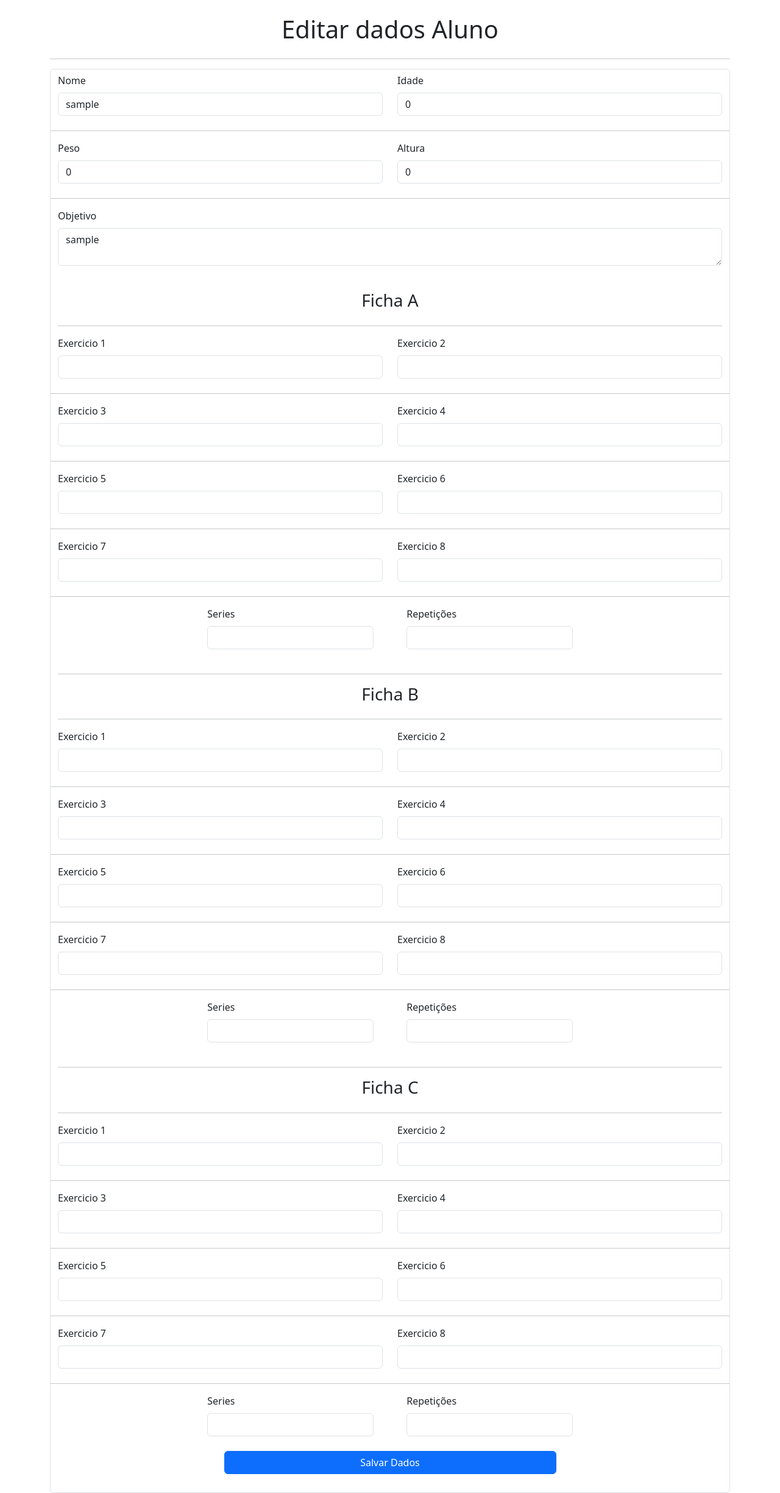
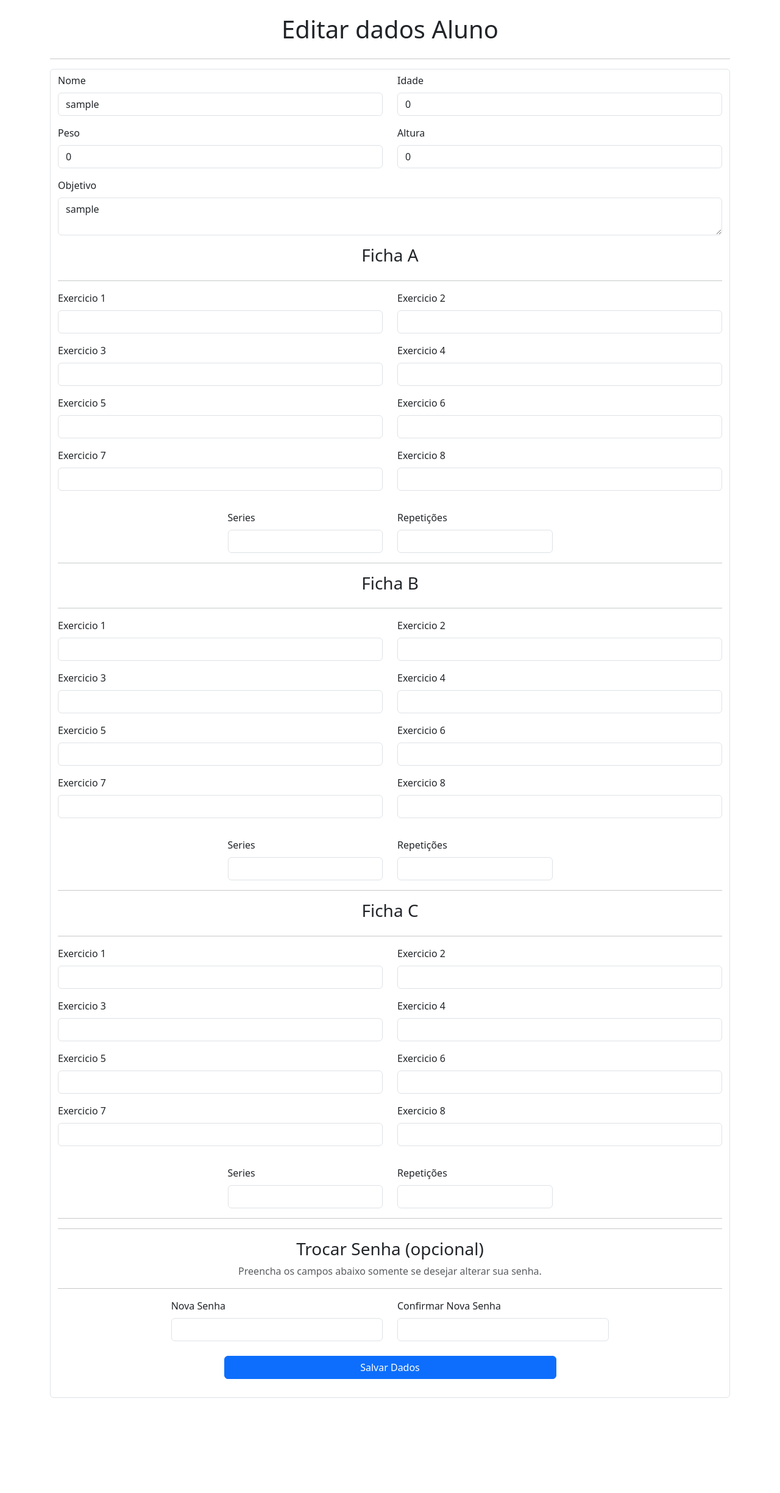
Before and after one commit to Necro-ws/FlaskGYMProject, a Flask app: page /editar_dados/1 in a window 1280 px wide. Shown: the part 56-2505 px from the top of the page at 61% size. After the commit the page ends 2349 px from the top, so only its background shows below. Run offline with Flask 3, Linux system fonts and the light colour scheme; the visitor is signed in with stand-in values (Sample User, id 1); data that the repository does not hold is empty.

Commit message:
Password change added

```diff
--- a/academia_app/routes.py
+++ b/academia_app/routes.py
@@ -1,7 +1,8 @@
-from flask import render_template, request, redirect, Blueprint, url_for, abort
 from academia_app import db
+from flask import render_template, request, redirect, url_for, abort
 from .models import Dados_alunos, Ficha_A, Serie_Reps_A, Ficha_B, Serie_Reps_B, Ficha_C, Serie_Reps_C
 from flask import current_app as app
+
 from flask_login import login_user, logout_user, login_required, current_user
 
 @app.route("/")
@@ -51,6 +52,8 @@ def fichas_alunos(id):
     if current_user.role != 'admin' and current_user.id != id:
         abort(403)
 
+    aluno = Dados_alunos.query.get_or_404(id)
+
     ficha_aluno_a = Ficha_A.query.filter_by(user_id=id).first()
     serie_rep_a = Serie_Reps_A.query.filter_by(user_id=id).first()
     ficha_aluno_b = Ficha_B.query.filter_by(user_id=id).first()
@@ -59,6 +62,7 @@ def fichas_alunos(id):
     serie_rep_c = Serie_Reps_C.query.filter_by(user_id=id).first()
 
     return render_template("ficha.htm",
+                           aluno=aluno,
                            ficha_aluno_a=ficha_aluno_a, serie_rep_a=serie_rep_a,
                            ficha_aluno_b=ficha_aluno_b, serie_rep_b=serie_rep_b,
                            ficha_aluno_c=ficha_aluno_c, serie_rep_c=serie_rep_c)
@@ -111,16 +115,31 @@ def editar_dados(id):
     if current_user.role != 'admin' and current_user.id != id:
         abort(403)
 
+    aluno = Dados_alunos.query.get_or_404(id)
+
     if request.method == 'POST':
         dados_editados = request.form
 
-        aluno = Dados_alunos.query.get(id)
-        ficha_a = Ficha_A.query.filter_by(user_id=id).first()
-        serie_rep_a = Serie_Reps_A.query.filter_by(user_id=id).first()
-        ficha_b = Ficha_B.query.filter_by(user_id=id).first()
-        serie_rep_b = Serie_Reps_B.query.filter_by(user_id=id).first()
-        ficha_c = Ficha_C.query.filter_by(user_id=id).first()
-        serie_rep_c = Serie_Reps_C.query.filter_by(user_id=id).first()
+        nova_senha = dados_editados.get('nova_senha')
+        confirmar_senha = dados_editados.get('confirmar_senha')
+
+        if nova_senha:
+            if nova_senha != confirmar_senha:
+                status = {"type": "erro", "message": "As novas senhas não coincidem. Nenhuma alteração foi salva."}
+
+                ficha_aluno_a = Ficha_A.query.filter_by(user_id=id).first()
+                serie_rep_a = Serie_Reps_A.query.filter_by(user_id=id).first()
+                ficha_aluno_b = Ficha_B.query.filter_by(user_id=id).first()
+                serie_rep_b = Serie_Reps_B.query.filter_by(user_id=id).first()
+                ficha_aluno_c = Ficha_C.query.filter_by(user_id=id).first()
+                serie_rep_c = Serie_Reps_C.query.filter_by(user_id=id).first()
+
+                return render_template("editar_dados.htm", status=status,
+                                       dados_aluno=aluno, ficha_aluno_a=ficha_aluno_a, serie_rep_a=serie_rep_a,
+                                       ficha_aluno_b=ficha_aluno_b, serie_rep_b=serie_rep_b,
+                                       ficha_aluno_c=ficha_aluno_c, serie_rep_c=serie_rep_c)
+            else:
+                aluno.set_password(nova_senha)
 
         aluno.nome = dados_editados["nome"]
         aluno.idade = dados_editados["idade"]
@@ -128,6 +147,10 @@ def editar_dados(id):
         aluno.altura = dados_editados["altura"]
         aluno.objetivo = dados_editados["objetivo"]
 
+        ficha_a = Ficha_A.query.filter_by(user_id=id).first()
+        if not ficha_a:
+            ficha_a = Ficha_A(user_id=id)
+            db.session.add(ficha_a)
         ficha_a.ex_1 = dados_editados["ex_1_a"]
         ficha_a.ex_2 = dados_editados["ex_2_a"]
         ficha_a.ex_3 = dados_editados["ex_3_a"]
@@ -137,9 +160,17 @@ def editar_dados(id):
         ficha_a.ex_7 = dados_editados["ex_7_a"]
         ficha_a.ex_8 = dados_editados["ex_8_a"]
 
+        serie_rep_a = Serie_Reps_A.query.filter_by(user_id=id).first()
+        if not serie_rep_a:
+            serie_rep_a = Serie_Reps_A(user_id=id)
+            db.session.add(serie_rep_a)
         serie_rep_a.serie_A = dados_editados["series_a"]
         serie_rep_a.repeticoes_A = dados_editados["repeticoes_a"]
 
+        ficha_b = Ficha_B.query.filter_by(user_id=id).first()
+        if not ficha_b:
+            ficha_b = Ficha_B(user_id=id)
+            db.session.add(ficha_b)
         ficha_b.ex_1 = dados_editados["ex_1_b"]
         ficha_b.ex_2 = dados_editados["ex_2_b"]
         ficha_b.ex_3 = dados_editados["ex_3_b"]
@@ -149,9 +180,17 @@ def editar_dados(id):
         ficha_b.ex_7 = dados_editados["ex_7_b"]
         ficha_b.ex_8 = dados_editados["ex_8_b"]
 
+        serie_rep_b = Serie_Reps_B.query.filter_by(user_id=id).first()
+        if not serie_rep_b:
+            serie_rep_b = Serie_Reps_B(user_id=id)
+            db.session.add(serie_rep_b)
         serie_rep_b.serie_B = dados_editados["series_b"]
         serie_rep_b.repeticoes_B = dados_editados["repeticoes_b"]
 
+        ficha_c = Ficha_C.query.filter_by(user_id=id).first()
+        if not ficha_c:
+            ficha_c = Ficha_C(user_id=id)
+            db.session.add(ficha_c)
         ficha_c.ex_1 = dados_editados["ex_1_c"]
         ficha_c.ex_2 = dados_editados["ex_2_c"]
         ficha_c.ex_3 = dados_editados["ex_3_c"]
@@ -161,14 +200,21 @@ def editar_dados(id):
         ficha_c.ex_7 = dados_editados["ex_7_c"]
         ficha_c.ex_8 = dados_editados["ex_8_c"]
 
+        serie_rep_c = Serie_Reps_C.query.filter_by(user_id=id).first()
+        if not serie_rep_c:
+            serie_rep_c = Serie_Reps_C(user_id=id)
+            db.session.add(serie_rep_c)
         serie_rep_c.serie_C = dados_editados["series_c"]
         serie_rep_c.repeticoes_C = dados_editados["repeticoes_c"]
 
         db.session.commit()
-        return redirect("/alunos")
+
+        if current_user.role == 'admin':
+            return redirect(url_for('alunos'))
+        else:
+            return redirect(url_for('fichas_alunos', id=id))
 
     else:
-        dados_aluno = Dados_alunos.query.get_or_404(id)
         ficha_aluno_a = Ficha_A.query.filter_by(user_id=id).first()
         serie_rep_a = Serie_Reps_A.query.filter_by(user_id=id).first()
         ficha_aluno_b = Ficha_B.query.filter_by(user_id=id).first()
@@ -176,9 +222,10 @@ def editar_dados(id):
         ficha_aluno_c = Ficha_C.query.filter_by(user_id=id).first()
         serie_rep_c = Serie_Reps_C.query.filter_by(user_id=id).first()
 
-        return render_template("editar_dados.htm", dados_aluno=dados_aluno, ficha_aluno_a=ficha_aluno_a, serie_rep_a=serie_rep_a,
-                                                                            ficha_aluno_b=ficha_aluno_b, serie_rep_b=serie_rep_b,
-                                                                            ficha_aluno_c=ficha_aluno_c, serie_rep_c=serie_rep_c)
+        return render_template("editar_dados.htm",
+                               dados_aluno=aluno, ficha_aluno_a=ficha_aluno_a, serie_rep_a=serie_rep_a,
+                               ficha_aluno_b=ficha_aluno_b, serie_rep_b=serie_rep_b,
+                               ficha_aluno_c=ficha_aluno_c, serie_rep_c=serie_rep_c)
 
 @app.route("/deletar_dados/<int:id>")
 @login_required
--- a/academia_app/templates/editar_dados.htm
+++ b/academia_app/templates/editar_dados.htm
@@ -18,9 +18,9 @@
                 <div class="col-md-6">
                     <label for="idade" class="form-label">Idade</label>
                     <input type="text" class="form-control" name="idade" value="{{dados_aluno.idade}}" required>
-                    <br>
                 </div>
-                <hr>
+            </div>
+            <div class="row mt-3">
                 <div class="col-md-6">
                     <label for="peso" class="form-label">Peso</label>
                     <input type="text" class="form-control" name="peso" value="{{dados_aluno.peso}}" required>
@@ -28,211 +28,197 @@
                 <div class="col-md-6">
                     <label for="altura" class="form-label">Altura</label>
                     <input type="text" class="form-control" name="altura" value="{{dados_aluno.altura}}" required>
-                    <br>
-                </div>
-                <hr>
                 </div>
             </div>
-        <div class="mb-3">
+        </div>
+        <div class="mb-3 mt-3">
             <label for="objetivo" class="form-label">Objetivo</label>
-            <textarea class="form-control" name="objetivo" rows="2" required>{{dados_aluno.objetivo}}</textarea>
+            <textarea class="form-control" name="objetivo" rows="2"
+                required>{{dados_aluno.objetivo}}</textarea>
         </div>
-        <br>
+
         <div class="d-flex justify-content-center">
             <h3>Ficha A</h3>
         </div>
         <hr>
         <div class="col-md-12">
             <div class="row">
-                <div class="col-md-6">
+                <div class="col-md-6 mb-3">
                     <label for="ex_1_a" class="form-label">Exercicio 1</label>
-                    <input type="text" class="form-control" name="ex_1_a" value="{{ficha_aluno_a.ex_1}}">
+                    <input type="text" class="form-control" name="ex_1_a" value="{{ ficha_aluno_a.ex_1 if ficha_aluno_a else '' }}">
                 </div>
-                <div class="col-md-6">
+                <div class="col-md-6 mb-3">
                     <label for="ex_2_a" class="form-label">Exercicio 2</label>
-                    <input type="text" class="form-control" name="ex_2_a" value="{{ficha_aluno_a.ex_2}}">
-                    <br>
+                    <input type="text" class="form-control" name="ex_2_a" value="{{ ficha_aluno_a.ex_2 if ficha_aluno_a else '' }}">
                 </div>
-                <hr>
-                <div class="col-md-6">
+                <div class="col-md-6 mb-3">
                     <label for="ex_3_a" class="form-label">Exercicio 3</label>
-                    <input type="text" class="form-control" name="ex_3_a" value="{{ficha_aluno_a.ex_3}}">
+                    <input type="text" class="form-control" name="ex_3_a" value="{{ ficha_aluno_a.ex_3 if ficha_aluno_a else '' }}">
                 </div>
-                <div class="col-md-6">
+                <div class="col-md-6 mb-3">
                     <label for="ex_4_a" class="form-label">Exercicio 4</label>
-                    <input type="text" class="form-control" name="ex_4_a" value="{{ficha_aluno_a.ex_4}}">
-                    <br>
+                    <input type="text" class="form-control" name="ex_4_a" value="{{ ficha_aluno_a.ex_4 if ficha_aluno_a else '' }}">
                 </div>
-                <hr>
-                <div class="col-md-6">
+                <div class="col-md-6 mb-3">
                     <label for="ex_5_a" class="form-label">Exercicio 5</label>
-                    <input type="text" class="form-control" name="ex_5_a" value="{{ficha_aluno_a.ex_5}}">
+                    <input type="text" class="form-control" name="ex_5_a" value="{{ ficha_aluno_a.ex_5 if ficha_aluno_a else '' }}">
                 </div>
-                <div class="col-md-6">
+                <div class="col-md-6 mb-3">
                     <label for="ex_6_a" class="form-label">Exercicio 6</label>
-                    <input type="text" class="form-control" name="ex_6_a" value="{{ficha_aluno_a.ex_6}}">
-                    <br>
+                    <input type="text" class="form-control" name="ex_6_a" value="{{ ficha_aluno_a.ex_6 if ficha_aluno_a else '' }}">
                 </div>
-                <hr>
-                <div class="col-md-6">
+                <div class="col-md-6 mb-3">
                     <label for="ex_7_a" class="form-label">Exercicio 7</label>
-                    <input type="text" class="form-control" name="ex_7_a" value="{{ficha_aluno_a.ex_7}}">
+                    <input type="text" class="form-control" name="ex_7_a" value="{{ ficha_aluno_a.ex_7 if ficha_aluno_a else '' }}">
                 </div>
-                <div class="col-md-6">
+                <div class="col-md-6 mb-3">
                     <label for="ex_8_a" class="form-label">Exercicio 8</label>
-                    <input type="text" class="form-control" name="ex_8_a" value="{{ficha_aluno_a.ex_8}}">
-                    <br>
+                    <input type="text" class="form-control" name="ex_8_a" value="{{ ficha_aluno_a.ex_8 if ficha_aluno_a else '' }}">
                 </div>
-                <hr>
-                <div class="col-md-12">
-                    <div class="d-flex justify-content-center">
-                        <div style="margin-right: 5%;" class="col-md-3">
+            </div>
+            <div class="row mt-3 justify-content-center">
+                <div class="col-md-3">
                     <label for="series_a" class="form-label">Series</label>
-                            <input type="text" class="form-control" name="series_a" value="{{serie_rep_a.serie_A}}"
-                                required>
+                    <input type="text" class="form-control" name="series_a" value="{{ serie_rep_a.serie_A if serie_rep_a else '' }}">
                 </div>
                 <div class="col-md-3">
                     <label for="repeticoes_a" class="form-label">Repetições</label>
-                            <input type="text" class="form-control" name="repeticoes_a"
-                                value="{{serie_rep_a.repeticoes_A}}" required>
-                        </div>
-                    </div>
-                    <br>
+                    <input type="text" class="form-control" name="repeticoes_a" value="{{ serie_rep_a.repeticoes_A if serie_rep_a else '' }}">
                 </div>
             </div>
         </div>
         <hr>
+
         <div class="d-flex justify-content-center">
             <h3>Ficha B</h3>
         </div>
         <hr>
         <div class="col-md-12">
             <div class="row">
-                <div class="col-md-6">
+                <div class="col-md-6 mb-3">
                     <label for="ex_1_b" class="form-label">Exercicio 1</label>
-                    <input type="text" class="form-control" name="ex_1_b" value="{{ficha_aluno_b.ex_1}}">
+                    <input type="text" class="form-control" name="ex_1_b" value="{{ ficha_aluno_b.ex_1 if ficha_aluno_b else '' }}">
                 </div>
-                <div class="col-md-6">
+                <div class="col-md-6 mb-3">
                     <label for="ex_2_b" class="form-label">Exercicio 2</label>
-                    <input type="text" class="form-control" name="ex_2_b" value="{{ficha_aluno_b.ex_2}}">
-                    <br>
+                    <input type="text" class="form-control" name="ex_2_b" value="{{ ficha_aluno_b.ex_2 if ficha_aluno_b else '' }}">
                 </div>
-                <hr>
-                <div class="col-md-6">
+                <div class="col-md-6 mb-3">
                     <label for="ex_3_b" class="form-label">Exercicio 3</label>
-                    <input type="text" class="form-control" name="ex_3_b" value="{{ficha_aluno_b.ex_3}}">
+                    <input type="text" class="form-control" name="ex_3_b" value="{{ ficha_aluno_b.ex_3 if ficha_aluno_b else '' }}">
                 </div>
-                <div class="col-md-6">
+                <div class="col-md-6 mb-3">
                     <label for="ex_4_b" class="form-label">Exercicio 4</label>
-                    <input type="text" class="form-control" name="ex_4_b" value="{{ficha_aluno_b.ex_4}}">
-                    <br>
+                    <input type="text" class="form-control" name="ex_4_b" value="{{ ficha_aluno_b.ex_4 if ficha_aluno_b else '' }}">
                 </div>
-                <hr>
-                <div class="col-md-6">
+                <div class="col-md-6 mb-3">
                     <label for="ex_5_b" class="form-label">Exercicio 5</label>
-                    <input type="text" class="form-control" name="ex_5_b" value="{{ficha_aluno_b.ex_5}}">
+                    <input type="text" class="form-control" name="ex_5_b" value="{{ ficha_aluno_b.ex_5 if ficha_aluno_b else '' }}">
                 </div>
-                <div class="col-md-6">
+                <div class="col-md-6 mb-3">
                     <label for="ex_6_b" class="form-label">Exercicio 6</label>
-                    <input type="text" class="form-control" name="ex_6_b" value="{{ficha_aluno_b.ex_6}}">
-                    <br>
+                    <input type="text" class="form-control" name="ex_6_b" value="{{ ficha_aluno_b.ex_6 if ficha_aluno_b else '' }}">
                 </div>
-                <hr>
-                <div class="col-md-6">
+                <div class="col-md-6 mb-3">
                     <label for="ex_7_b" class="form-label">Exercicio 7</label>
-                    <input type="text" class="form-control" name="ex_7_b" value="{{ficha_aluno_b.ex_7}}">
+                    <input type="text" class="form-control" name="ex_7_b" value="{{ ficha_aluno_b.ex_7 if ficha_aluno_b else '' }}">
                 </div>
-                <div class="col-md-6">
+                <div class="col-md-6 mb-3">
                     <label for="ex_8_b" class="form-label">Exercicio 8</label>
-                    <input type="text" class="form-control" name="ex_8_b" value="{{ficha_aluno_b.ex_8}}">
-                    <br>
+                    <input type="text" class="form-control" name="ex_8_b" value="{{ ficha_aluno_b.ex_8 if ficha_aluno_b else '' }}">
                 </div>
-                <hr>
-                <div class="col-md-12">
-                    <div class="d-flex justify-content-center">
-                        <div style="margin-right: 5%;" class="col-md-3">
+            </div>
+            <div class="row mt-3 justify-content-center">
+                <div class="col-md-3">
                     <label for="series_b" class="form-label">Series</label>
-                            <input type="text" class="form-control" name="series_b" value="{{serie_rep_b.serie_B}}"
-                                required>
+                    <input type="text" class="form-control" name="series_b" value="{{ serie_rep_b.serie_B if serie_rep_b else '' }}">
                 </div>
                 <div class="col-md-3">
                     <label for="repeticoes_b" class="form-label">Repetições</label>
-                            <input type="text" class="form-control" name="repeticoes_b"
-                                value="{{serie_rep_b.repeticoes_B}}" required>
-                        </div>
-                    </div>
-                    <br>
+                    <input type="text" class="form-control" name="repeticoes_b" value="{{ serie_rep_b.repeticoes_B if serie_rep_b else '' }}">
                 </div>
             </div>
         </div>
         <hr>
+
         <div class="d-flex justify-content-center">
             <h3>Ficha C</h3>
         </div>
         <hr>
         <div class="col-md-12">
             <div class="row">
-                <div class="col-md-6">
+                <div class="col-md-6 mb-3">
                     <label for="ex_1_c" class="form-label">Exercicio 1</label>
-                    <input type="text" class="form-control" name="ex_1_c" value="{{ficha_aluno_c.ex_1}}">
+                    <input type="text" class="form-control" name="ex_1_c" value="{{ ficha_aluno_c.ex_1 if ficha_aluno_c else '' }}">
                 </div>
-                <div class="col-md-6">
+                <div class="col-md-6 mb-3">
                     <label for="ex_2_c" class="form-label">Exercicio 2</label>
-                    <input type="text" class="form-control" name="ex_2_c" value="{{ficha_aluno_c.ex_2}}">
-                    <br>
+                    <input type="text" class="form-control" name="ex_2_c" value="{{ ficha_aluno_c.ex_2 if ficha_aluno_c else '' }}">
                 </div>
-                <hr>
-                <div class="col-md-6">
+                <div class="col-md-6 mb-3">
                     <label for="ex_3_c" class="form-label">Exercicio 3</label>
-                    <input type="text" class="form-control" name="ex_3_c" value="{{ficha_aluno_c.ex_3}}">
+                    <input type="text" class="form-control" name="ex_3_c" value="{{ ficha_aluno_c.ex_3 if ficha_aluno_c else '' }}">
                 </div>
-                <div class="col-md-6">
+                <div class="col-md-6 mb-3">
                     <label for="ex_4_c" class="form-label">Exercicio 4</label>
-                    <input type="text" class="form-control" name="ex_4_c" value="{{ficha_aluno_c.ex_4}}">
-                    <br>
+                    <input type="text" class="form-control" name="ex_4_c" value="{{ ficha_aluno_c.ex_4 if ficha_aluno_c else '' }}">
                 </div>
-                <hr>
-                <div class="col-md-6">
+                <div class="col-md-6 mb-3">
                     <label for="ex_5_c" class="form-label">Exercicio 5</label>
-                    <input type="text" class="form-control" name="ex_5_c" value="{{ficha_aluno_c.ex_5}}">
+                    <input type="text" class="form-control" name="ex_5_c" value="{{ ficha_aluno_c.ex_5 if ficha_aluno_c else '' }}">
                 </div>
-                <div class="col-md-6">
+                <div class="col-md-6 mb-3">
                     <label for="ex_6_c" class="form-label">Exercicio 6</label>
-                    <input type="text" class="form-control" name="ex_6_c" value="{{ficha_aluno_c.ex_6}}">
-                    <br>
+                    <input type="text" class="form-control" name="ex_6_c" value="{{ ficha_aluno_c.ex_6 if ficha_aluno_c else '' }}">
                 </div>
-                <hr>
-                <div class="col-md-6">
+                <div class="col-md-6 mb-3">
                     <label for="ex_7_c" class="form-label">Exercicio 7</label>
-                    <input type="text" class="form-control" name="ex_7_c" value="{{ficha_aluno_c.ex_7}}">
+                    <input type="text" class="form-control" name="ex_7_c" value="{{ ficha_aluno_c.ex_7 if ficha_aluno_c else '' }}">
                 </div>
-                <div class="col-md-6">
+                <div class="col-md-6 mb-3">
                     <label for="ex_8_c" class="form-label">Exercicio 8</label>
-                    <input type="text" class="form-control" name="ex_8_c" value="{{ficha_aluno_c.ex_8}}">
-                    <br>
+                    <input type="text" class="form-control" name="ex_8_c" value="{{ ficha_aluno_c.ex_8 if ficha_aluno_c else '' }}">
                 </div>
-                <hr>
-                <div class="col-md-12">
-                    <div class="d-flex justify-content-center">
-                        <div style="margin-right: 5%;" class="col-md-3">
+            </div>
+            <div class="row mt-3 justify-content-center">
+                <div class="col-md-3">
                     <label for="series_c" class="form-label">Series</label>
-                            <input type="text" class="form-control" name="series_c" value="{{serie_rep_c.serie_C}}"
-                                required>
+                    <input type="text" class="form-control" name="series_c" value="{{ serie_rep_c.serie_C if serie_rep_c else '' }}">
                 </div>
                 <div class="col-md-3">
                     <label for="repeticoes_c" class="form-label">Repetições</label>
-                            <input type="text" class="form-control" name="repeticoes_c"
-                                value="{{serie_rep_c.repeticoes_C}}" required>
+                    <input type="text" class="form-control" name="repeticoes_c" value="{{ serie_rep_c.repeticoes_C if serie_rep_c else '' }}">
+                </div>
+            </div>
+        </div>
+        <hr>
+        <hr>
+        <div class="d-flex justify-content-center">
+            <h3>Trocar Senha (opcional)</h3>
+        </div>
+        <p class="text-center text-muted">Preencha os campos abaixo somente se desejar alterar sua senha.</p>
+        <hr>
+        <div class="row justify-content-center">
+            <div class="col-md-4">
+                <label for="nova_senha" class="form-label">Nova Senha</label>
+                <input type="password" class="form-control" name="nova_senha">
+            </div>
+            <div class="col-md-4">
+                <label for="confirmar_senha" class="form-label">Confirmar Nova Senha</label>
+                <input type="password" class="form-control" name="confirmar_senha">
             </div>
         </div>
         <br>
-                </div>
+
         <div class="d-flex justify-content-center">
             <input class="btn btn-primary col-md-6" type="submit" value="Salvar Dados">
         </div>
-            </div>
-        </div>
         <br>
     </form>
+    {% if status and status.type == 'erro' %}
+    <div class="alert alert-danger d-flex justify-content-center mt-3" role="alert">
+        {{ status.message }}
+    </div>
+    {% endif %}
 </div>
 {% endblock %}
```
Also changed, not shown: academia_app/templates/ficha.htm (+53 -95 lines). Lines whose indentation alone changed are shown as unchanged.
